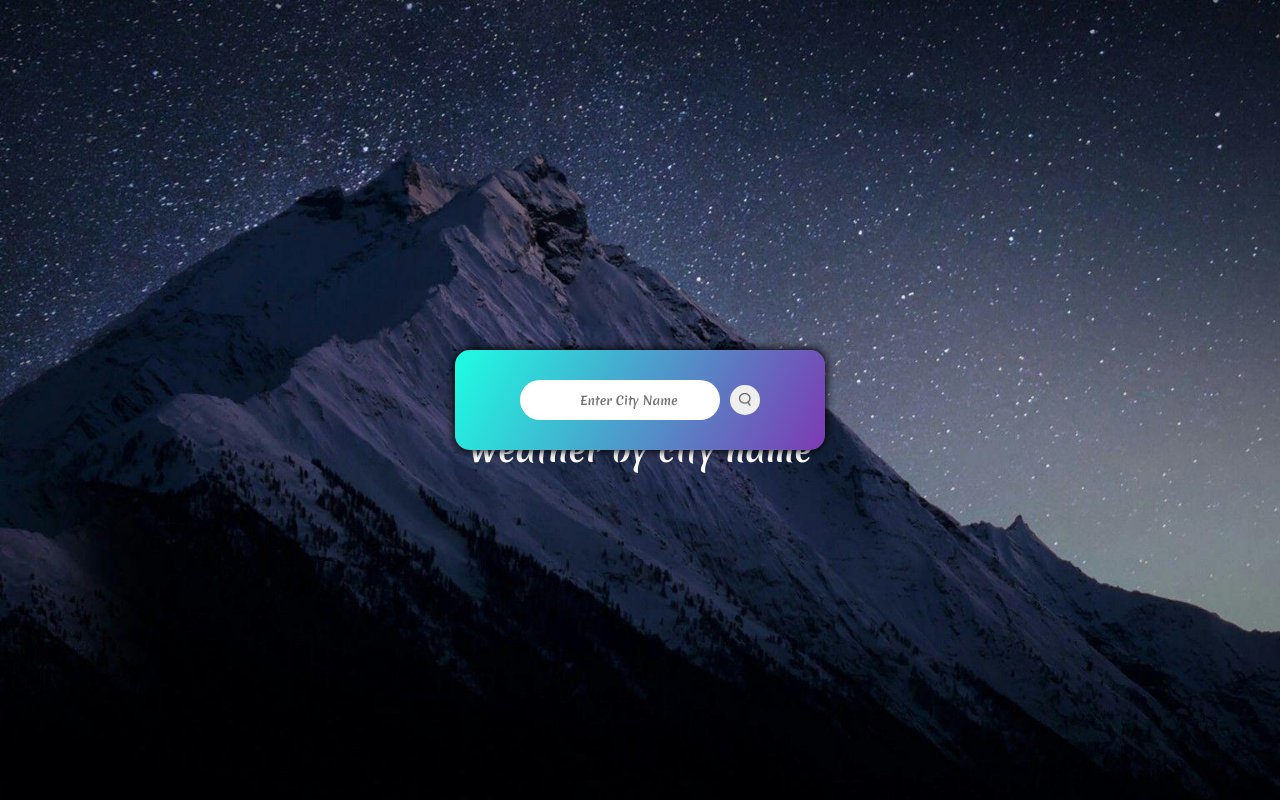
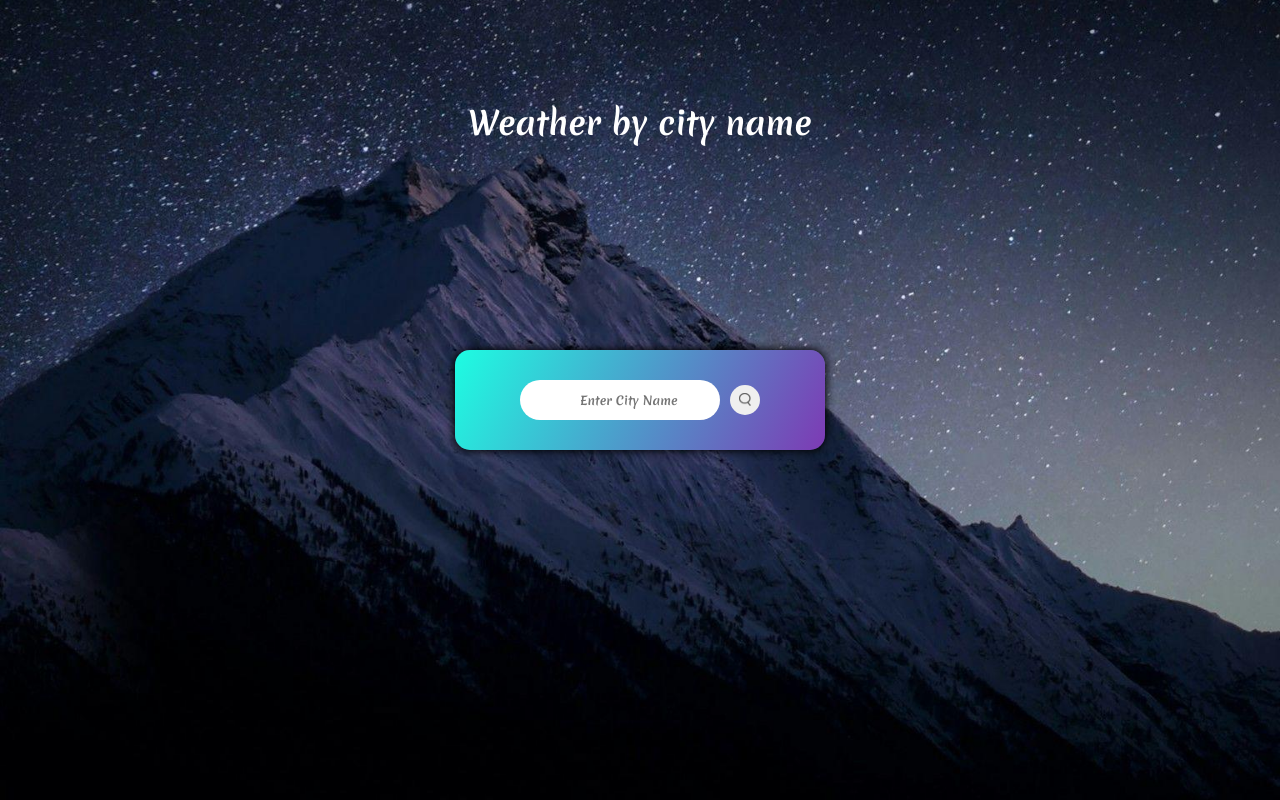
Before and after one commit to abdoMokhtar/Weather-app, a plain HTML site: page index.html in a window 1280 px wide. Drawn offline with Linux system fonts and the light colour scheme.

Commit message:
remove class flex from body

```diff
--- a/index.html
+++ b/index.html
@@ -6,7 +6,7 @@
     <link rel="stylesheet" href="leon.css">
     <title>Weather Page</title>
   </head>
-  <body class="flex">
+  <body>
      <h1 class="title">Weather by city name</h1>
 
     <div class="card no flex">
--- a/leon.css
+++ b/leon.css
@@ -18,7 +18,8 @@ body {
   background-position: center;
   background-repeat: no-repeat;
   font-family: "Merienda", sans-serif;
-  align-items: flex-start;
+  display: flex;
+  justify-content: center;
 }
 .title {
   color: white;
@@ -153,8 +154,6 @@ input::placeholder {
 }
 @media (max-width: 779px) {
   body {
-    display: flex;
-    justify-content: center;
     background-image: url(images/mobile.jpeg);
   }
   .title {
```
